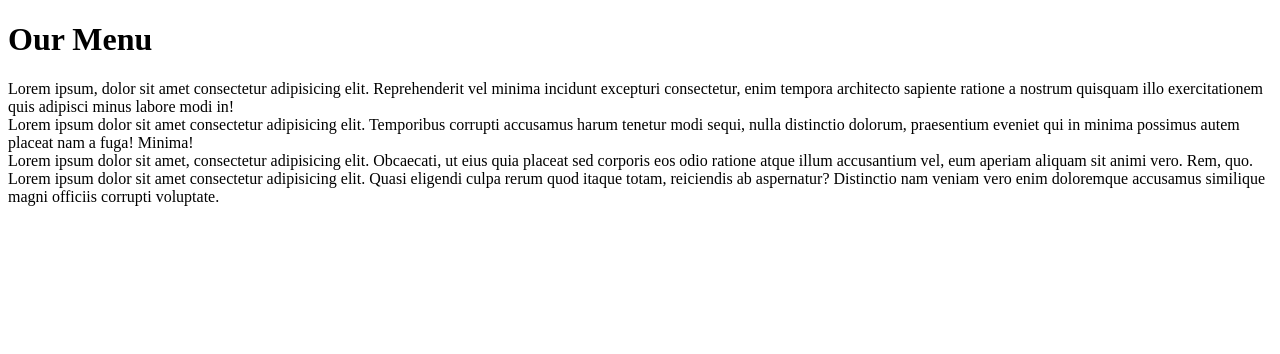
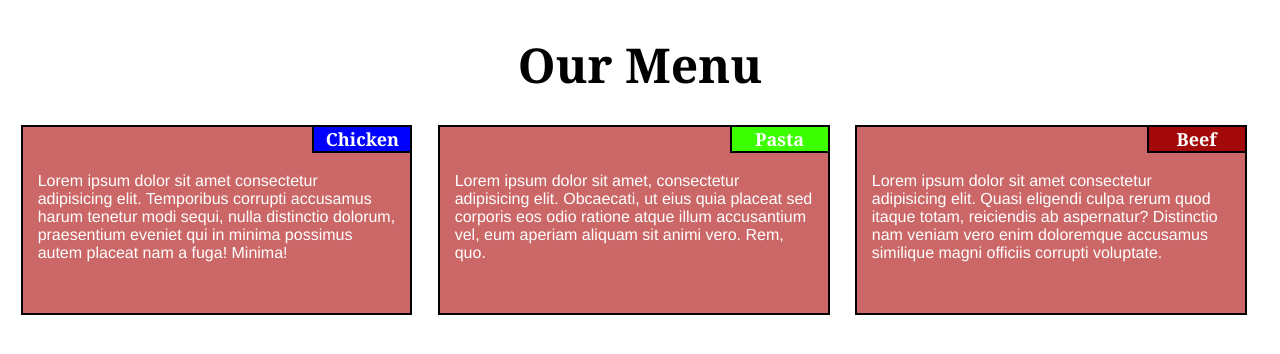
Before and after one commit to aramasamperio/css-course, a plain HTML site: page index.html in a window 1280 px wide. Drawn offline with Linux system fonts and the light colour scheme.

Commit message:
third update

```diff
--- a/index.html
+++ b/index.html
@@ -2,14 +2,110 @@
 <!DOCTYPE html>
 <html>
     <head>
+        <meta charset="utf-8">
         <title>Our Menu</title>
+        <link rel="stylesheet" type="text/css" href="css/styles.css">
+        <style>
+            /********** Base styles **********/
+* {
+  box-sizing: border-box;
+  font-family: Georgia, 'Times New Roman', Times, serif;
+}
+h1 {
+  margin-bottom: 15px;
+  font-size: xxx-large;
+  text-align: center;
+}
+
+section {
+  border: 2px solid black;
+  background-color: #cc6767;
+  padding: 15px;
+  height: 150px;
+  font-family: Helvetica;
+  color: white;
+  float: left;
+  position: relative;
+  padding-top: 45px;
+  margin:1%;
+
+}
+p{
+  position: absolute;
+
+  top: -2px;px;
+  right:-2px;
+  clear: both;
+  margin-top: 0px;
+  width: 100px;
+  text-align: center;
+  border: #030000;
+  border: 2px solid black;
+  font-size: large;
+  font-weight: 700;
+}
+
+
+#p1{
+
+}
+#p2{
+
+}
+#p3{
+
+}
+#chicken{
+  background-color: blue;
+}
+#beef{
+  background-color: rgb(163, 9, 9);
+}
+#pasta{
+  background-color: rgb(60, 255, 0);
+}
+/* Simple Responsive Framework. */
+
+
+/********** Desktop Large devices only **********/
+@media (min-width: 992px) {
+  section {
+   width: 31%;
+   height: 190px;
+  }
+}
+
+/**********Tablet, Medium devices only **********/
+@media (min-width: 768px) and (max-width: 991px) {
+
+  section {
+    width: 47%;
+  }
+  #p3{
+    width: 96%;
+  }
+}
+/**********Mobile, Medium devices only **********/
+@media (max-width: 767px) {
+p{
+
+}
+}
+        </style>
 </head>
 <body>
     <h1>Our Menu</h1>
-    <div> Lorem ipsum, dolor sit amet consectetur adipisicing elit. Reprehenderit vel minima incidunt excepturi consectetur, enim tempora architecto sapiente ratione a nostrum quisquam illo exercitationem quis adipisci minus labore modi in!</div>
-        <section>Lorem ipsum dolor sit amet consectetur adipisicing elit. Temporibus corrupti accusamus harum tenetur modi sequi, nulla distinctio dolorum, praesentium eveniet qui in minima possimus autem placeat nam a fuga! Minima!</section>
-        <section>Lorem ipsum dolor sit amet, consectetur adipisicing elit. Obcaecati, ut eius quia placeat sed corporis eos odio ratione atque illum accusantium vel, eum aperiam aliquam sit animi vero. Rem, quo.</section>
-        <section>Lorem ipsum dolor sit amet consectetur adipisicing elit. Quasi eligendi culpa rerum quod itaque totam, reiciendis ab aspernatur? Distinctio nam veniam vero enim doloremque accusamus similique magni officiis corrupti voluptate.</section>
+   <div>
 
+      <section id="p1" ><p id="chicken">Chicken</p>Lorem ipsum dolor sit amet consectetur adipisicing elit. Temporibus corrupti accusamus harum tenetur modi sequi, nulla distinctio dolorum, praesentium eveniet qui in minima possimus autem placeat nam a fuga! Minima!</section>
+
+      <section id="p2"><p id="pasta">Pasta</p>Lorem ipsum dolor sit amet, consectetur adipisicing elit. Obcaecati, ut eius quia placeat sed corporis eos odio ratione atque illum accusantium vel, eum aperiam aliquam sit animi vero. Rem, quo.</section>
+
+
+      <section id="p3"><p id="beef">Beef</p>Lorem ipsum dolor sit amet consectetur adipisicing elit. Quasi eligendi culpa rerum quod itaque totam, reiciendis ab aspernatur? Distinctio nam veniam vero enim doloremque accusamus similique magni officiis corrupti voluptate.</section>
+
+
+
+      </div>
 </body>
 </html>
```
Also changed, not shown: css/styles.css (added).
